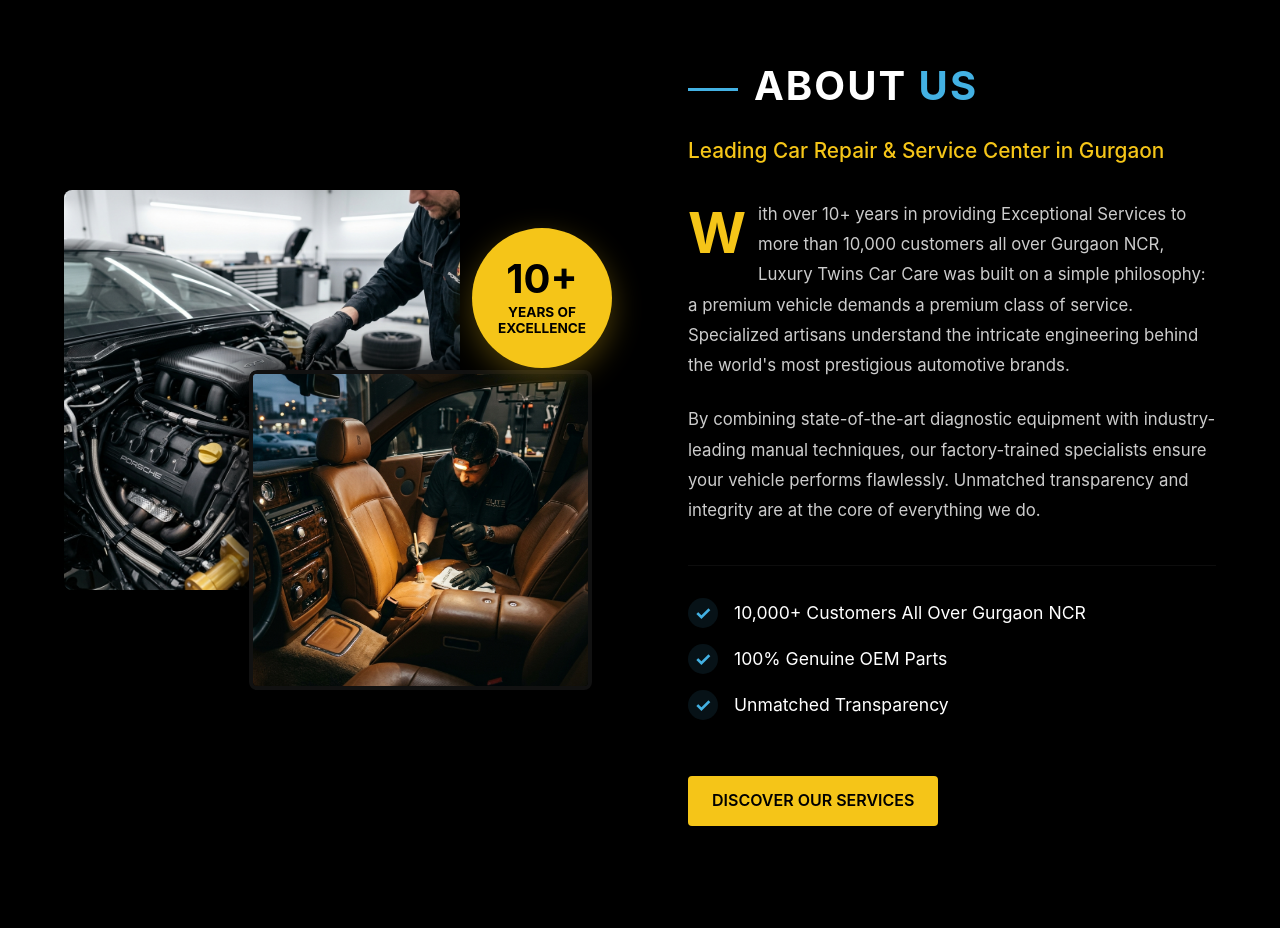
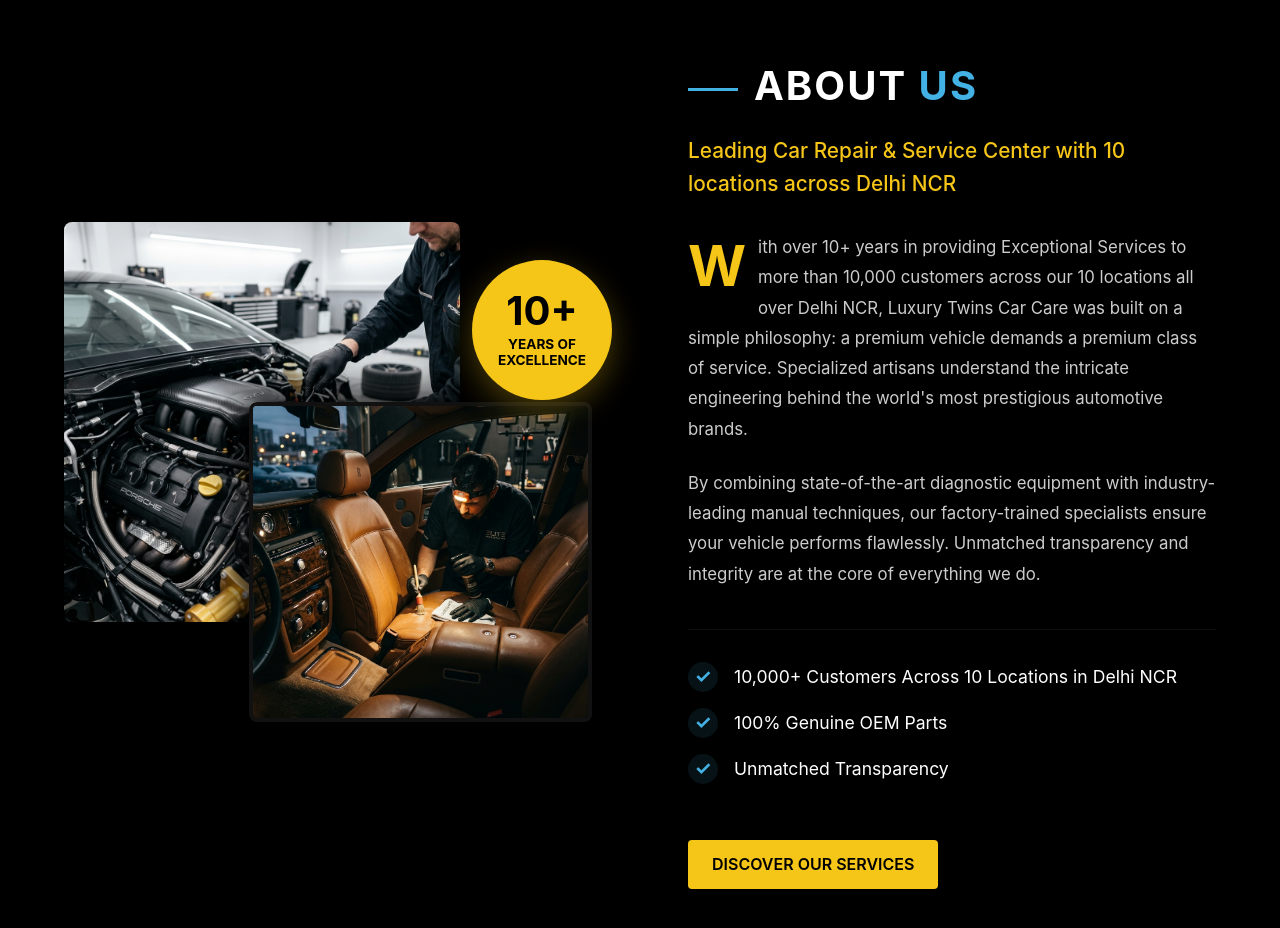
Before and after one commit to tanishrawat3001/luxury-twins-carcare, a React (Vite) app: page /#/ in a window 1280 px wide. Shown: the part 1500-2428 px from the top of the page. Built offline with nearby package versions, Linux system fonts and the light colour scheme.

Commit message:
Update About Us section to reflect 10 locations in Delhi NCR

```diff
--- a/src/components/AboutUs.jsx
+++ b/src/components/AboutUs.jsx
@@ -39,11 +39,11 @@ const AboutUs = () => {
             <span className="accent-line"></span>
             <h2 className="section-title" style={{ textAlign: 'left', marginBottom: '0.5rem' }}>About <span>Us</span></h2>
           </div>
-          <p className="about-subtitle">Leading Car Repair & Service Center in Gurgaon</p>
+          <p className="about-subtitle">Leading Car Repair & Service Center with 10 locations across Delhi NCR</p>
 
           <div className="about-text-blocks">
             <p>
-              With over 10+ years in providing Exceptional Services to more than 10,000 customers all over Gurgaon NCR, Luxury Twins Car Care was built on a simple philosophy: a premium vehicle demands a premium class of service. Specialized artisans understand the intricate engineering behind the world's most prestigious automotive brands.
+              With over 10+ years in providing Exceptional Services to more than 10,000 customers across our 10 locations all over Delhi NCR, Luxury Twins Car Care was built on a simple philosophy: a premium vehicle demands a premium class of service. Specialized artisans understand the intricate engineering behind the world's most prestigious automotive brands.
             </p>
             <p>
               By combining state-of-the-art diagnostic equipment with industry-leading manual techniques, our factory-trained specialists ensure your vehicle performs flawlessly. Unmatched transparency and integrity are at the core of everything we do.
@@ -52,7 +52,7 @@ const AboutUs = () => {
 
           <div className="about-highlights">
             <ul>
-              <li><span className="check-icon">✓</span> 10,000+ Customers All Over Gurgaon NCR</li>
+              <li><span className="check-icon">✓</span> 10,000+ Customers Across 10 Locations in Delhi NCR</li>
               <li><span className="check-icon">✓</span> 100% Genuine OEM Parts</li>
               <li><span className="check-icon">✓</span> Unmatched Transparency</li>
             </ul>
```
